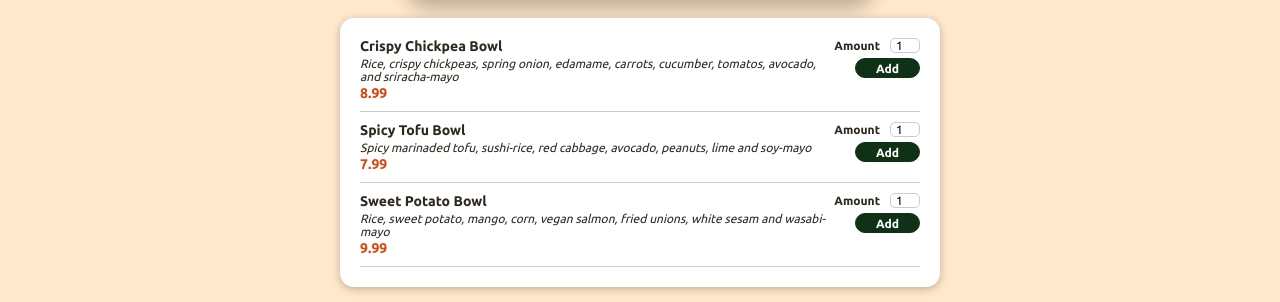
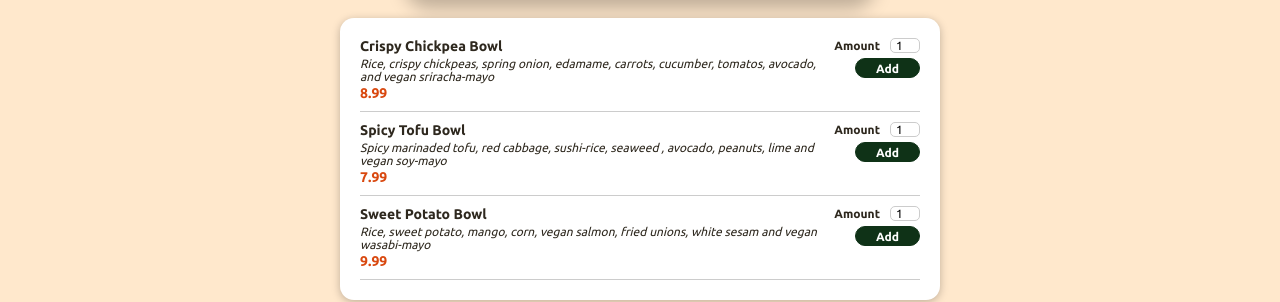
Before and after one commit to Daisys89/Food-Order-App, a React (Create React App) app: page / in a window 1280 px wide. Shown: the part 405-707 px from the top of the page. Built offline with nearby package versions, Linux system fonts and the light colour scheme.

Commit message:
update available meals

```diff
--- a/src/components/Meals/AvailableMeals.js
+++ b/src/components/Meals/AvailableMeals.js
@@ -7,21 +7,21 @@ const DUMMY_MEALS = [
     id: 'm1',
     name: 'Crispy Chickpea Bowl',
     description:
-      'Rice, crispy chickpeas, spring onion, edamame, carrots, cucumber, tomatos, avocado, and sriracha-mayo',
+      'Rice, crispy chickpeas, spring onion, edamame, carrots, cucumber, tomatos, avocado, and vegan sriracha-mayo',
     price: '8.99',
   },
   {
     id: 'm2',
     name: 'Spicy Tofu Bowl',
     description:
-      'Spicy marinaded tofu, sushi-rice, red cabbage, avocado, peanuts, lime and soy-mayo ',
+      'Spicy marinaded tofu, red cabbage, sushi-rice, seaweed , avocado, peanuts, lime and vegan soy-mayo ',
     price: '7.99',
   },
   {
     id: 'm3',
     name: 'Sweet Potato Bowl',
     description:
-      'Rice, sweet potato, mango, corn, vegan salmon, fried unions, white sesam and wasabi-mayo',
+      'Rice, sweet potato, mango, corn, vegan salmon, fried unions, white sesam and vegan wasabi-mayo',
     price: '9.99',
   },
 ];
```
